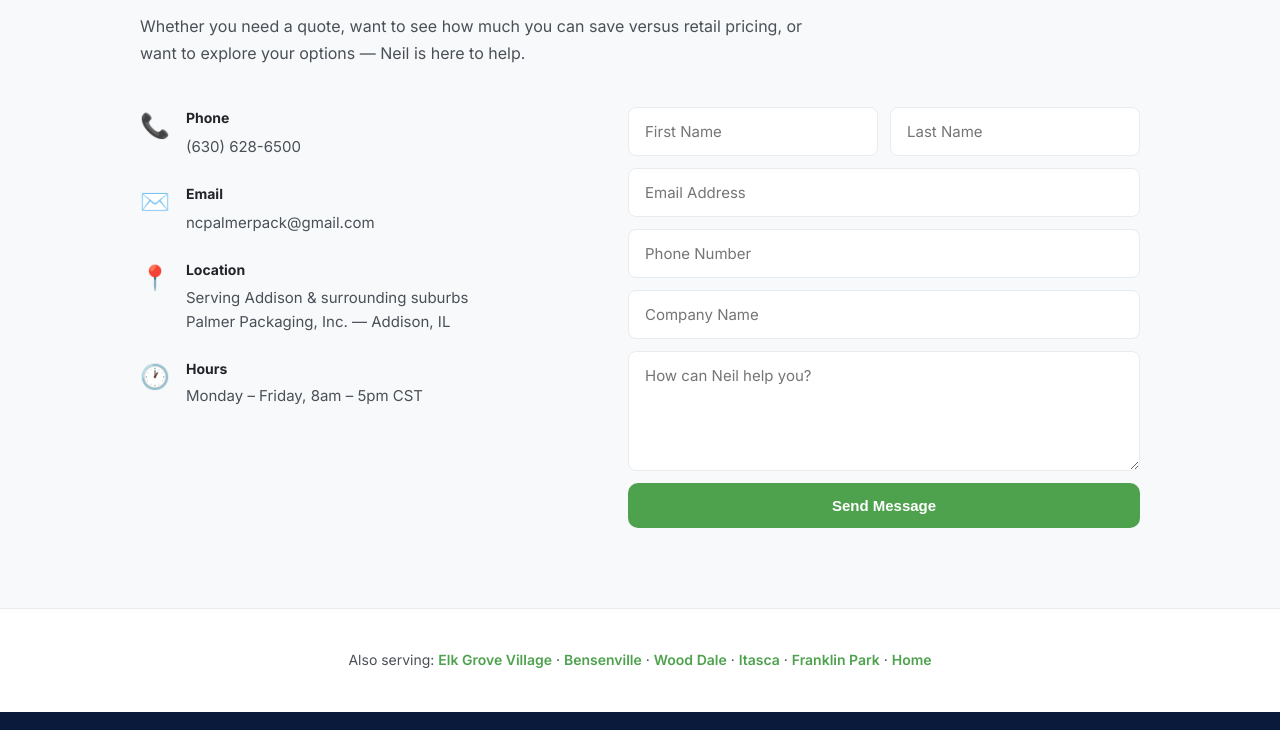
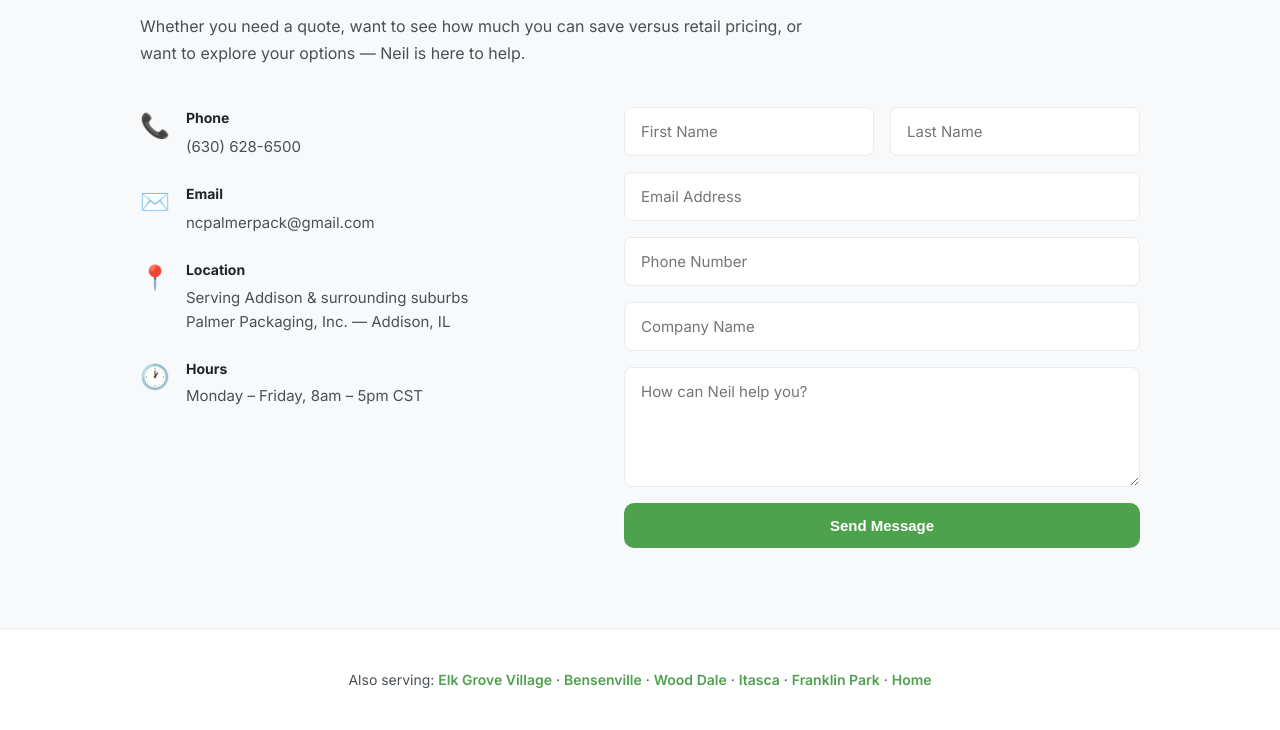
Before and after one commit to deltaseven-io/ncpalmerpack, a website: page addison.html in a window 1280 px wide. Shown: the part 3354-4084 px from the top of the page. Drawn offline with Linux system fonts and the light colour scheme.

Commit message:
fix: center Send Message button and match homepage form styling on city pages

```diff
--- a/addison.html
+++ b/addison.html
@@ -243,10 +243,10 @@
     .contact-item h4 { font-size: 14px; font-weight: 700; margin-bottom: 4px; }
     .contact-item a, .contact-item p { font-size: 15px; color: var(--text-light); text-decoration: none; }
     .contact-item a:hover { color: var(--green); }
-    .contact-form { display: flex; flex-direction: column; gap: 12px; }
+    .contact-form { display: flex; flex-direction: column; gap: 16px; }
     .contact-form input, .contact-form textarea { padding: 14px 16px; border: 1px solid var(--gray-200); border-radius: 8px; font-size: 15px; font-family: inherit; background: var(--white); }
     .contact-form textarea { min-height: 120px; resize: vertical; }
-    .form-row { display: grid; grid-template-columns: 1fr 1fr; gap: 12px; }
+    .form-row { display: grid; grid-template-columns: 1fr 1fr; gap: 16px; }
 
     /* NEARBY */
     .nearby { padding: 40px; background: var(--white); text-align: center; border-top: 1px solid var(--gray-200); }
@@ -533,7 +533,7 @@
           <input type="tel" name="phone" placeholder="Phone Number">
           <input type="text" name="company" placeholder="Company Name">
           <textarea name="message" placeholder="How can Neil help you?"></textarea>
-          <button type="submit" class="btn btn-primary" style="justify-content: center;" id="submitBtn">Send Message</button>
+          <button type="submit" class="btn btn-primary" style="justify-content: center; width: 100%; display: flex;" id="submitBtn">Send Message</button>
           <p id="formSuccess" style="display:none; color: var(--green-light); font-weight: 600; text-align: center; margin-top: 12px;">Thank you! Neil will be in touch shortly.</p>
           <p id="formError" style="display:none; color: #ef4444; font-weight: 600; text-align: center; margin-top: 12px;">Something went wrong. Please email <a href="mailto:ncpalmerpack@gmail.com" style="color: #ef4444;">ncpalmerpack@gmail.com</a> directly.</p>
         </form>
```
Also changed, not shown: bensenville.html (+3 -3 lines), elk-grove-village.html (+3 -3 lines), franklin-park.html (+3 -3 lines), itasca.html (+3 -3 lines), wood-dale.html (+3 -3 lines).
